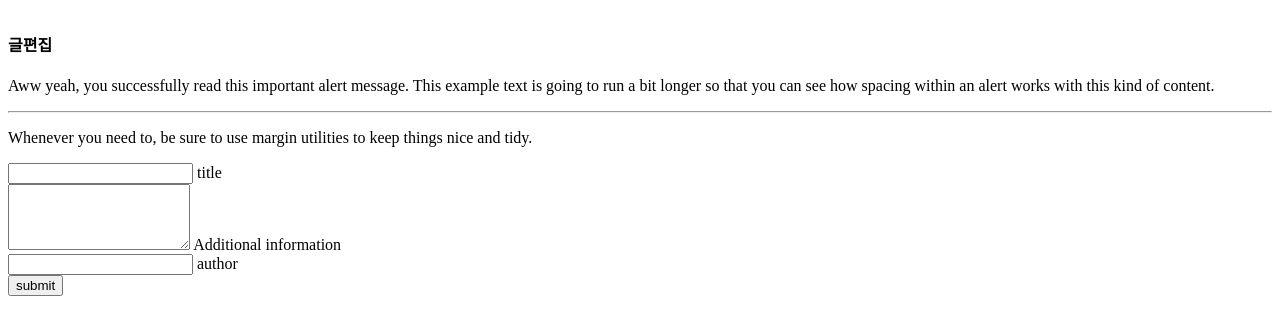
After one commit to bigpiggood/web_server_mongo, a Flask app: template templates/edit.html in a window 1280 px wide. The commit adds this page. Shown: the top 335 px of the page. Run offline with Flask 3, Linux system fonts and the light colour scheme; the template is opened without the code that fills it, so the values that code supplies are empty.

Commit message:
list delete edit

```diff
--- a/app.py
+++ b/app.py
@@ -1,9 +1,9 @@
-from flask import Flask ,render_template , request, redirect, session
+from flask import Flask ,render_template , request, redirect, session, jsonify
 from models import MyMongo
 from config import MONGODB_URL
 from functools import wraps
-
-
+from bson.json_util import dumps
+from bson.objectid import ObjectId
 
 app = Flask(__name__)
 app.secret_key = "My_Key"
@@ -119,5 +119,24 @@ def logout():
       return redirect('/login')
 
 
+@app.route('/delete/<ids>')
+def delete(ids):
+    mymongo.delete_data(ids)
+    return redirect('/list')
+
+
+@app.route('/edit/<ids>', methods=['GET','POST'])
+def edit_list(ids):
+     if request.method == 'GET':
+        data = mymongo.find_one_data(ids)
+        print(data)
+        return render_template('edit.html', data=data)
+     elif request.method == 'POST':
+         title = request.form['title']
+         desc = request.form['desc']
+         mymongo.update_data(ids, title, desc)
+         return redirect('/list')
+
+
 if __name__== "__main__":
     app.run(debug=True, port=9999)
--- /dev/null
+++ b/templates/edit.html
@@ -0,0 +1,46 @@
+<!DOCTYPE html>
+<html lang="en">
+<head>
+    <meta charset="UTF-8">
+    <meta name="viewport" content="width=device-width, initial-scale=1.0">
+    <title>Document</title>
+</head>
+<body>
+    <div class="container" style="margin-top: 2rem;">
+        <div class="alert alert-success" role="alert">
+            <h4 class="alert-heading">글편집</h4>
+            <p>Aww yeah, you successfully read this important alert message. This example text is going to run a bit longer so that you can see how spacing within an alert works with this kind of content.</p>
+            <hr>
+            <p class="mb-0">Whenever you need to, be sure to use margin utilities to keep things nice and tidy.</p>
+          </div>
+
+
+        <form action="/edit/{{ data['_id'] }}", method="POST">
+
+            <!-- Text input -->
+            <div class="form-outline mb-4">
+              <input type="text" name="title" id="form6Example3" class="form-control" value="{{ data['title'] }}"/>
+              <label class="form-label" for="form6Example3">title</label>
+            </div>
+
+            <!-- Text input -->
+
+            <!-- Message input -->
+            <div class="form-outline mb-4">
+              <textarea class="form-control"  name="desc" id="form6Example7" rows="4" value="{{ data['desc'] }}"></textarea>
+              <label class="form-label" for="form6Example7">Additional information</label>
+            </div>
+
+            <div class="form-outline mb-4">
+                <input type="text"  name="author" id="form6Example4" class="form-control"
+                value="{{ session['username'] }}" readonly/>
+                <label class="form-label" for="form6Example4">author</label>
+              </div>
+
+
+            <!-- Submit button -->
+            <button type="submit" class="btn btn-primary btn-block mb-4">submit</button>
+          </form>
+    </div>
+</body>
+</html>
```
Also changed, not shown: models.py (+21 -0 lines), templates/list.html (+19 -3 lines).
